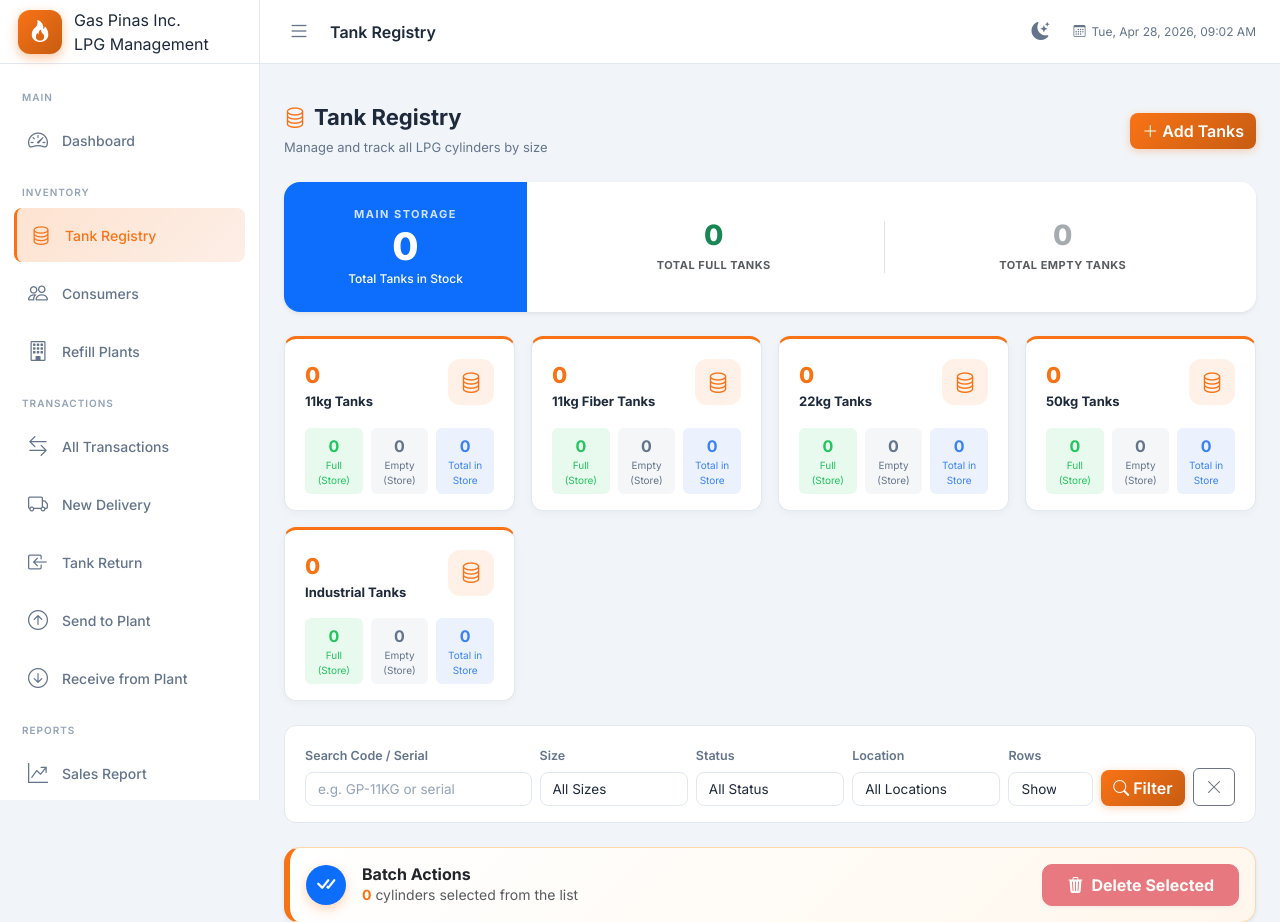
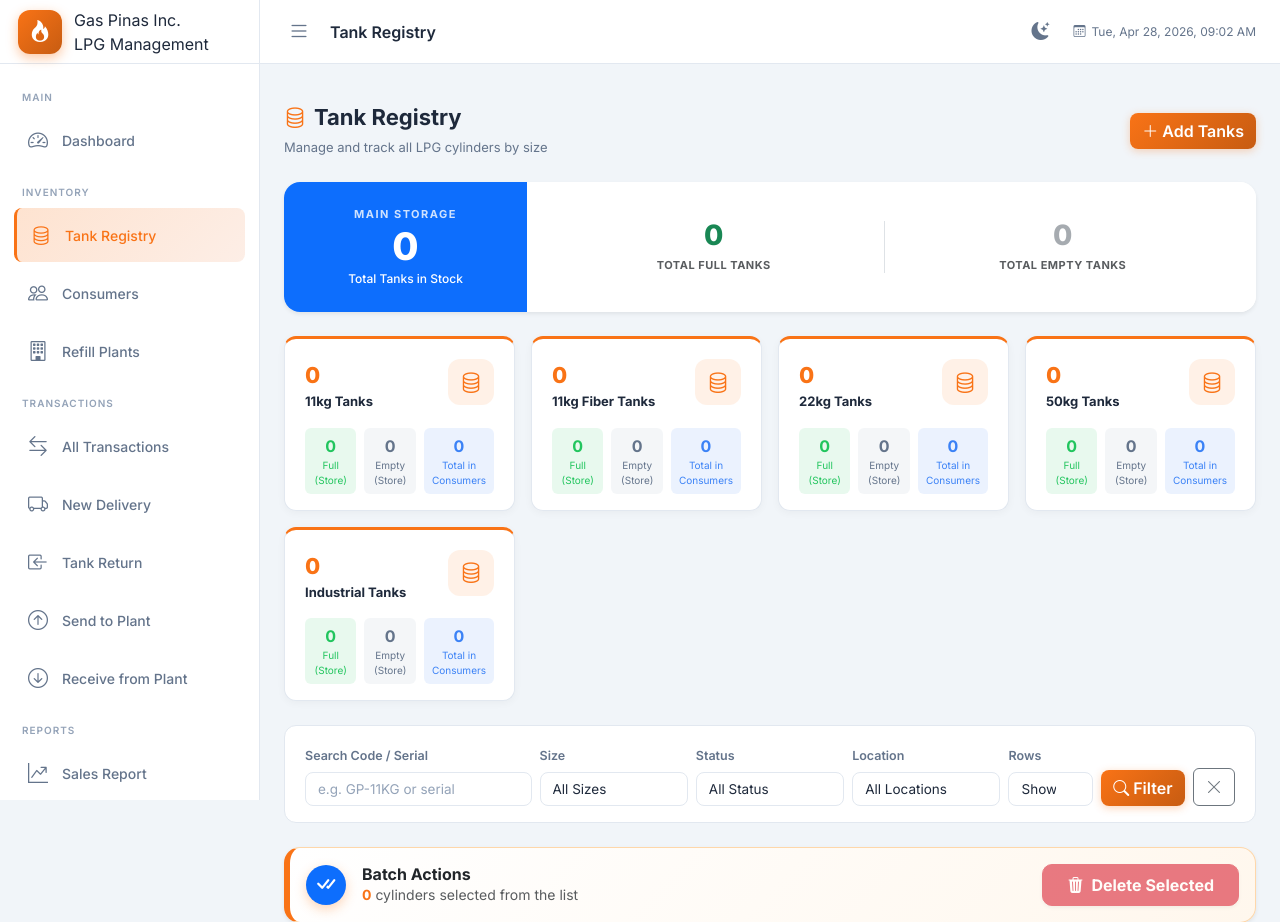
Before and after one commit to razhil1/lpgsystem, a Flask app: page /tanks/ in a window 1280 px wide. Shown: the top 922 px of the page. Run offline with Flask 3, Linux system fonts and the light colour scheme; a user stored in the database is signed in; data that the repository does not hold is empty; some libraries are stand-ins or nearby versions.

Commit message:
Update tank registry summary to show 'Total in Consumers' instead of warehouse total

```diff
--- a/app/tanks/routes.py
+++ b/app/tanks/routes.py
@@ -72,7 +72,7 @@ def index():
             'total': Tank.query.filter_by(tank_size=s, is_active=True).count(),
             'full': Tank.query.filter_by(tank_size=s, status='Full', location=warehouse, is_active=True).count(),
             'empty': Tank.query.filter_by(tank_size=s, status='Empty', location=warehouse, is_active=True).count(),
-            'warehouse': Tank.query.filter_by(tank_size=s, location=warehouse, is_active=True).count(),
+            'consumers': Tank.query.filter_by(tank_size=s, location='With Consumer', is_active=True).count(),
         }
 
     return render_template('tanks/index.html', tanks=tanks,
--- a/app/templates/tanks/index.html
+++ b/app/templates/tanks/index.html
@@ -65,8 +65,8 @@
                     </div>
                     <div
                         style="flex:1;background:rgba(59,130,246,0.1);border-radius:6px;padding:6px 8px;text-align:center;">
-                        <div style="font-size:16px;font-weight:700;color:#3b82f6;">{{ data.warehouse }}</div>
-                        <div style="font-size:10px;color:#3b82f6;">Total in Store</div>
+                        <div style="font-size:16px;font-weight:700;color:#3b82f6;">{{ data.consumers }}</div>
+                        <div style="font-size:10px;color:#3b82f6;">Total in Consumers</div>
                     </div>
                 </div>
             </div>
```
